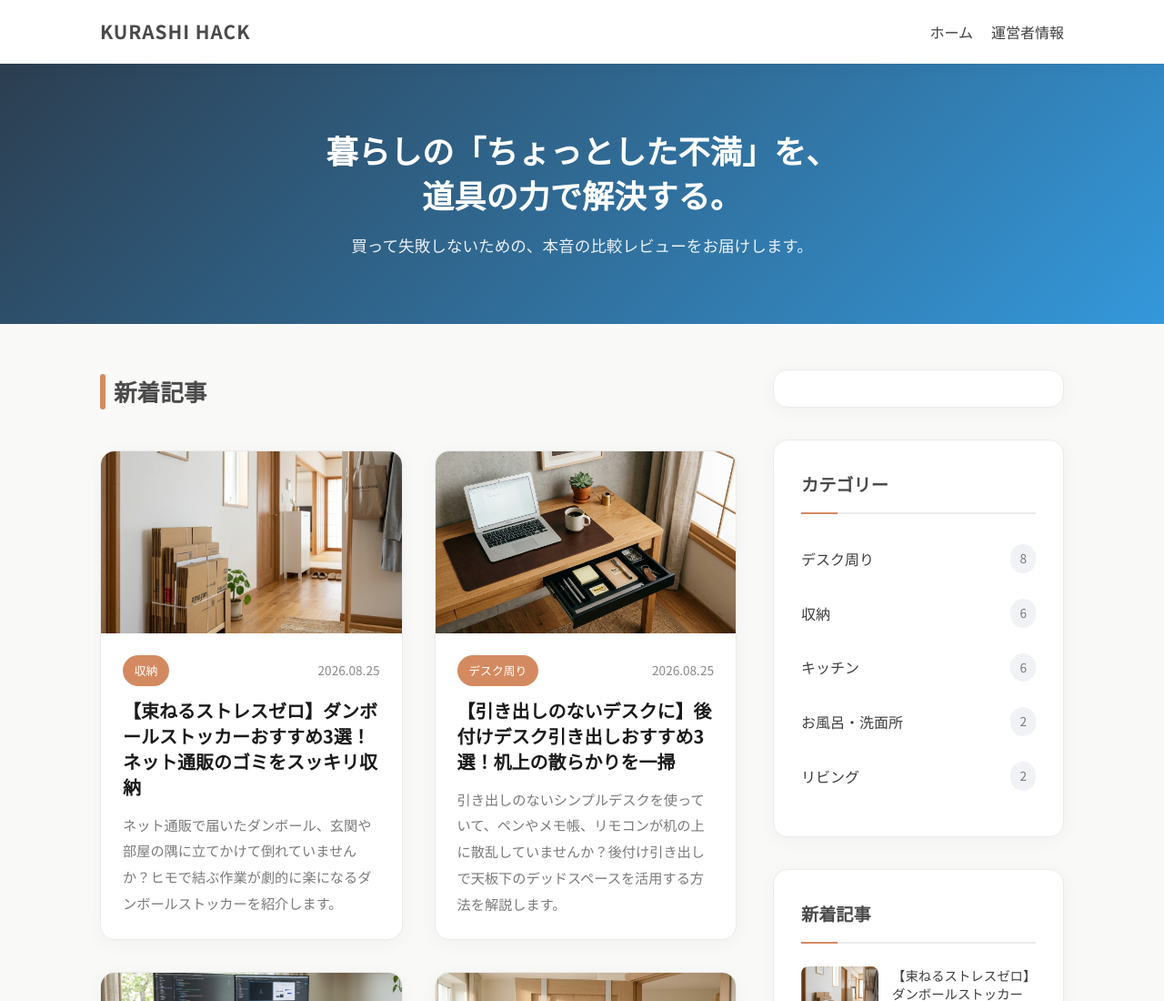
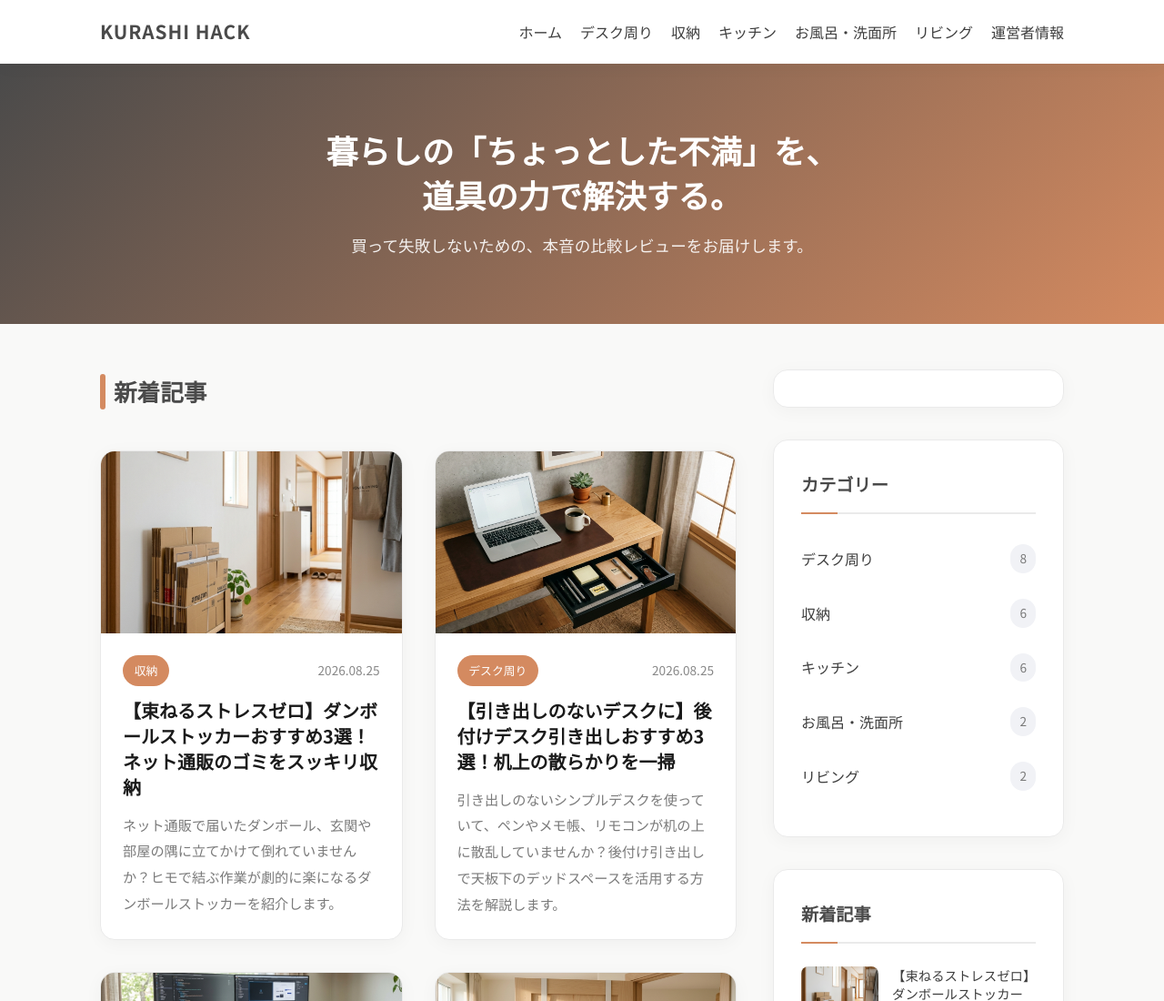
Before and after one commit to hookx-dev/kurashi-hack, an Astro site: page / in a window 1280 px wide. Shown: the top 1100 px of the page at 91% size. Built offline with nearby package versions, Linux system fonts and the light colour scheme; Astro itself is replaced by a stand-in of ours.

Commit message:
fix: サイトのデザインの一貫性とモバイル回遊性を改善
- ヒーローセクションの配色を寒色グラデーションからブランドカラー(テラコッタ系)に統一
- モバイル表示でサイドバー(検索/カテゴリー/新着記事)を記事本文より前に表示するよう変更
- ヘッダーのグローバルナビに全カテゴリーへの直接リンクを追加(モバイルでは横スクロール対応)

```diff
--- a/public/styles.css
+++ b/public/styles.css
@@ -86,6 +86,10 @@ img {
     align-items: center;
 }
 
+.logo {
+    flex-shrink: 0;
+}
+
 .logo a {
     font-weight: 700;
     font-size: 1.3rem;
@@ -94,10 +98,23 @@ img {
     text-decoration: none;
 }
 
+.global-nav {
+    min-width: 0;
+    overflow-x: auto;
+    -webkit-overflow-scrolling: touch;
+    scrollbar-width: none;
+}
+
+.global-nav::-webkit-scrollbar {
+    display: none;
+}
+
 .global-nav ul {
     list-style: none;
     display: flex;
     gap: 20px;
+    flex-wrap: nowrap;
+    white-space: nowrap;
 }
 
 .global-nav a {
@@ -113,7 +130,7 @@ img {
     padding: 70px 0;
     text-align: center;
     margin-bottom: 50px;
-    background-image: linear-gradient(135deg, #2c3e50 0%, #3498db 100%);
+    background-image: linear-gradient(135deg, #4a4a4a 0%, #d48a60 100%);
 }
 
 .hero h1 {
@@ -901,6 +918,7 @@ img {
     .sidebar {
         width: 100%;
         position: static;
+        order: -1;
     }
 
     .hero h1 {
--- a/src/layouts/Layout.astro
+++ b/src/layouts/Layout.astro
@@ -1,5 +1,15 @@
 ---
 import Sidebar from '../components/Sidebar.astro';
+
+const allArticles = Object.values(import.meta.glob('../pages/article-*.astro', { eager: true })) as any[];
+const categoryCounts: Record<string, number> = {};
+allArticles.forEach((article) => {
+  const cat = article.category;
+  if (cat) categoryCounts[cat] = (categoryCounts[cat] || 0) + 1;
+});
+const navCategories = Object.entries(categoryCounts)
+  .sort((a, b) => b[1] - a[1])
+  .map(([cat]) => cat);
 
 export interface Props {
     title: string;
@@ -88,6 +98,9 @@ const schema = {
             <nav class="global-nav">
                 <ul>
                     <li><a href="/">ホーム</a></li>
+                    {navCategories.map((cat) => (
+                        <li><a href={`/category/${cat}`}>{cat}</a></li>
+                    ))}
                     <li><a href="/about">運営者情報</a></li>
                 </ul>
             </nav>
```
